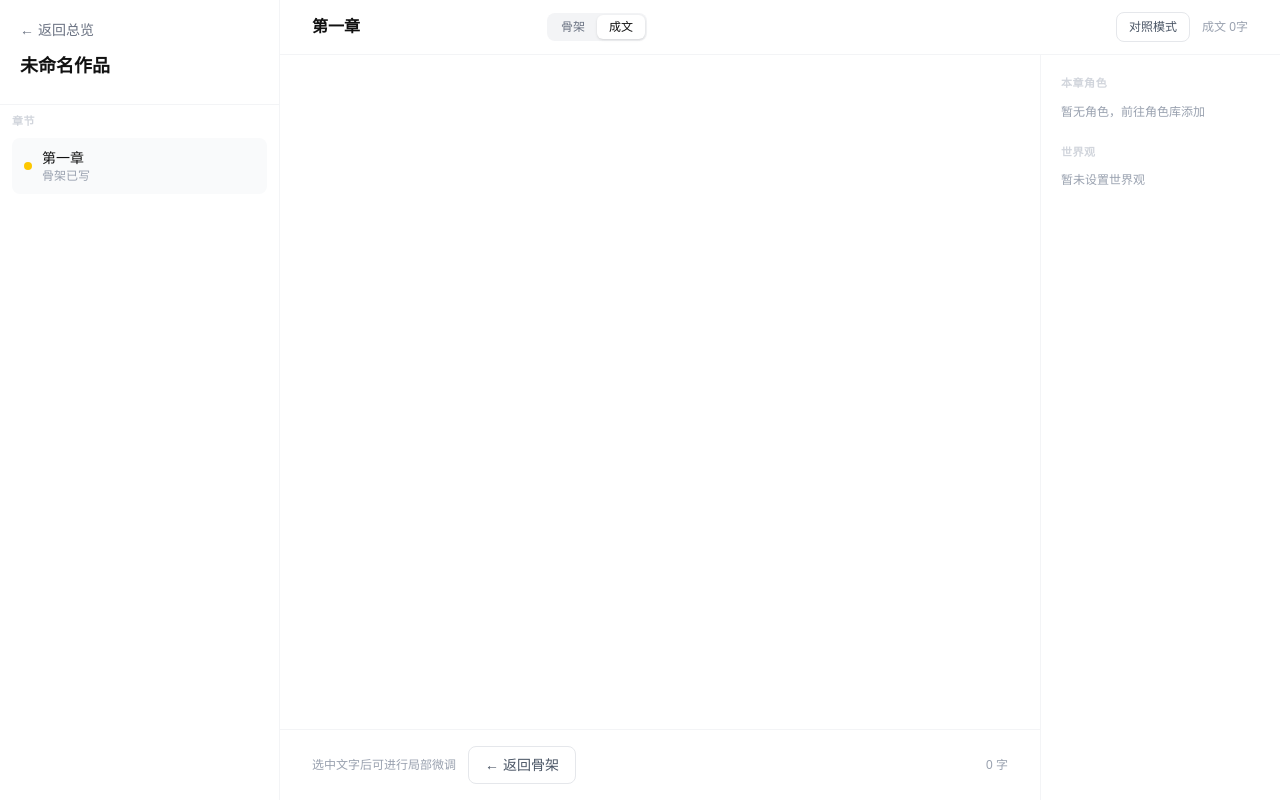
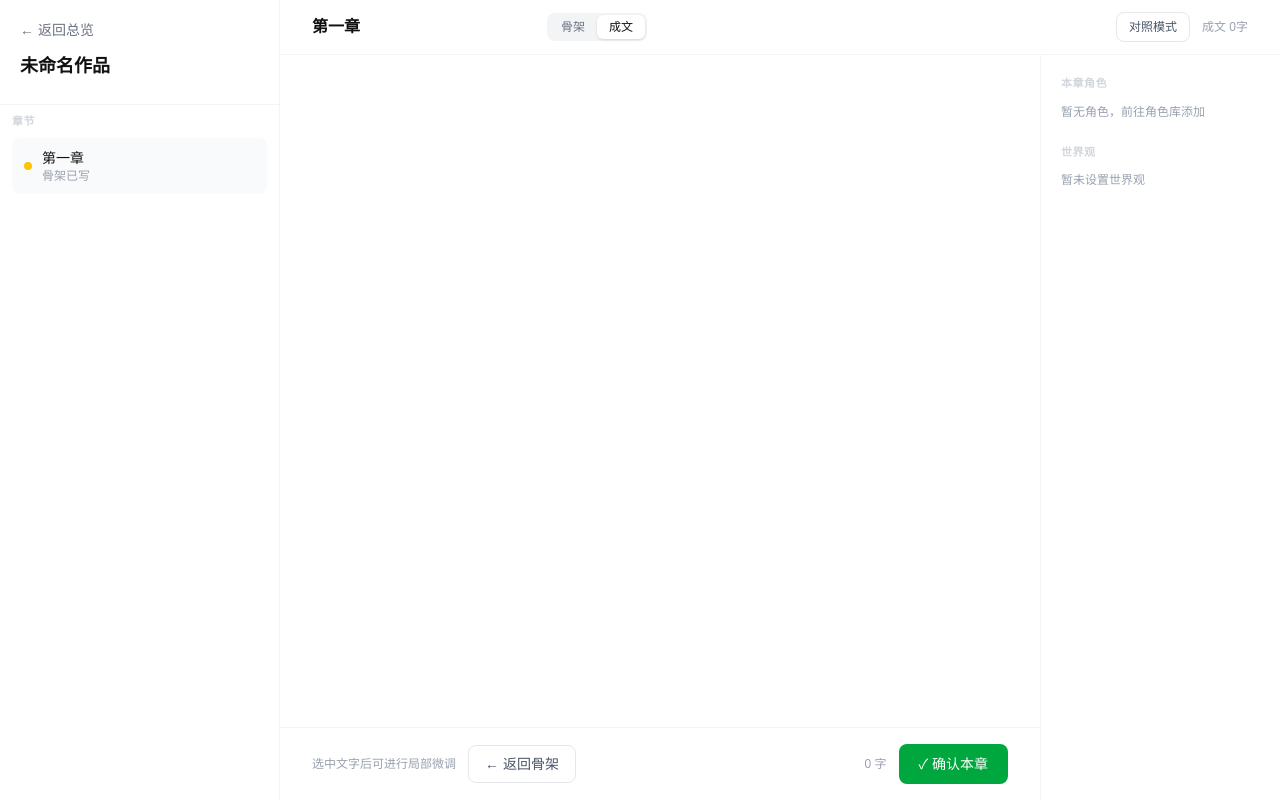
Before and after one commit to zbyyyz/StoryForge, a Next.js app in the folder demo/: page /work/id/editor in a window 1280 px wide. Both pictures are taken after a click on the button "成文". Built offline with nearby package versions, Linux system fonts and the light colour scheme.

Commit message:
feat: 成文视图增加"确认本章"按钮，标记章节为已完成

```diff
--- a/demo/src/app/work/id/editor/page.tsx
+++ b/demo/src/app/work/id/editor/page.tsx
@@ -467,7 +467,17 @@ export default function EditorPage() {
                   )}
 
                   {viewMode === "expanded" && (
-                    <span className="text-xs text-gray-400">{expandedContent.length} 字</span>
+                    <div className="flex items-center gap-3">
+                      <span className="text-xs text-gray-400">{expandedContent.length} 字</span>
+                      <button
+                        onClick={() => {
+                          setChapters(chapters.map(c => c.id === activeChapter ? { ...c, status: "done", words: `${expandedContent.length}字` } : c));
+                        }}
+                        className="px-5 py-2.5 rounded-lg text-sm font-medium bg-green-600 text-white hover:bg-green-700"
+                      >
+                        ✓ 确认本章
+                      </button>
+                    </div>
                   )}
                 </div>
               </div>
```
